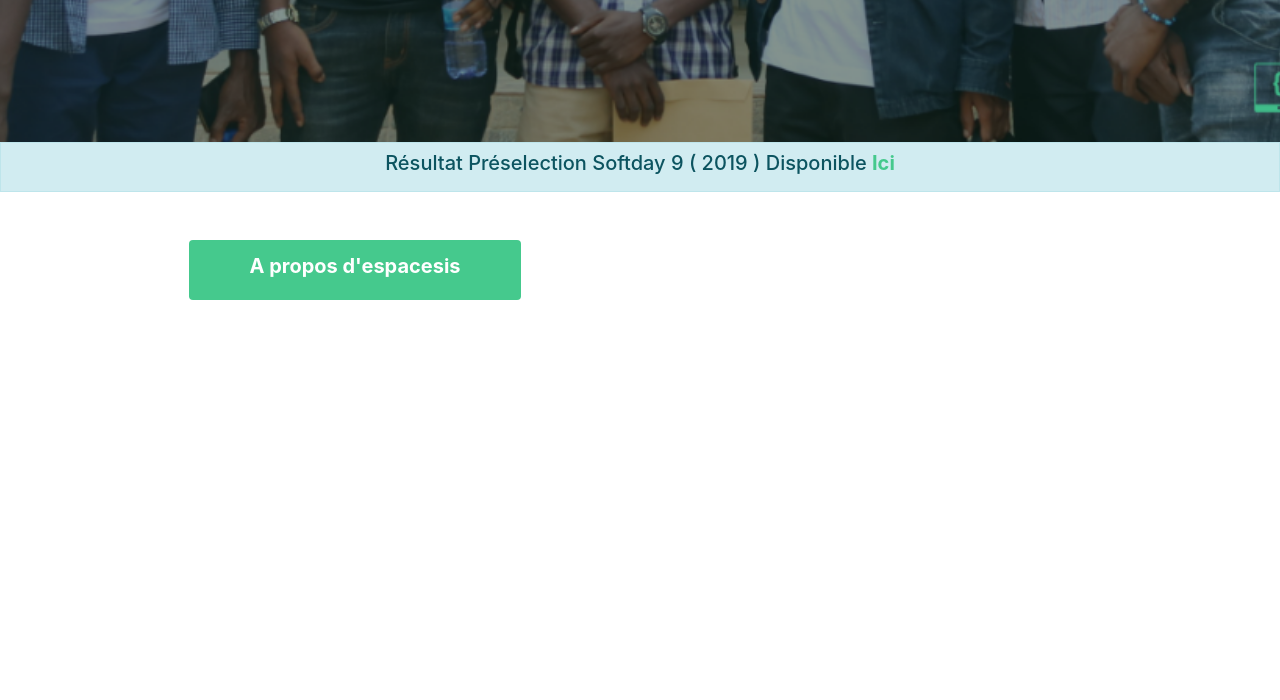
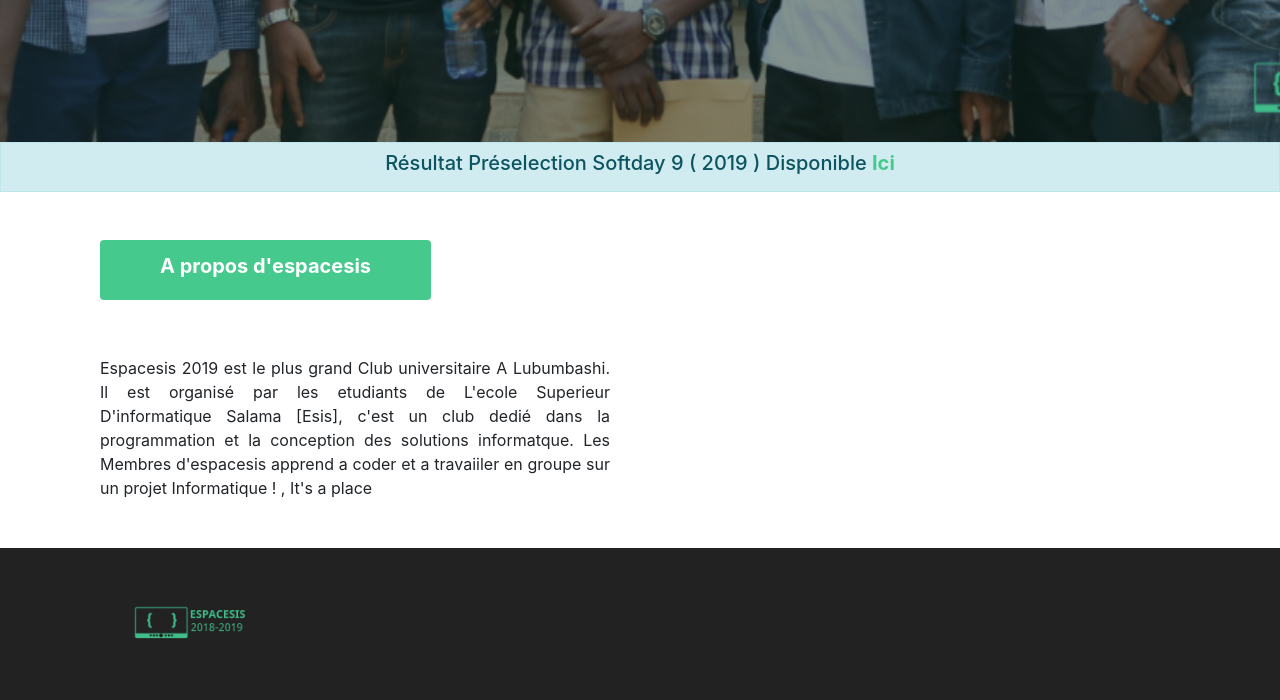
Before and after one commit to espacesis/espacesis, a Django app: template espacesis/templates/pages/home.html in a window 1280 px wide. Shown: the part 720-1420 px from the top of the page. Before the commit the page ends 1020 px from the top, so only its background shows below. Run offline with Django 3.2, Linux system fonts and the light colour scheme; the template is opened without the code that fills it, so the values that code supplies are empty; parts of the project's set-up code (start-up, migrations or seed data) failed here and were passed over; some libraries are stand-ins or nearby versions.

Commit message:
adding Image

```diff
--- a/espacesis/static/sass/project.scss
+++ b/espacesis/static/sass/project.scss
@@ -17,6 +17,7 @@ $pink: #f2dede;
 $dark-pink: #eed3d7;
 $red: #b94a48;
 
+
 ////////////////////////////////
 		//Alerts//
 ////////////////////////////////
--- a/espacesis/templates/pages/home.html
+++ b/espacesis/templates/pages/home.html
@@ -44,8 +44,20 @@
         <div class="col-lg-6 col-md-6 col-sm-12">
             <div class="container">
                 <div class="">
-                    <div class="text-center">
+                    <div class="text-justify">
                         <a class="h5 border-0 btn btn-primary"><p class="px-5 py-2 text-white font-weight-bold h5">{% trans "A propos d'espacesis" %}</p></a>
+                    </div>
+                </div>
+            </div>
+        </div>
+    </div>
+    <div class="mt-5">
+        <div class="row">
+            <div class="col-lg-6 col-md-6 col-sm-12">
+                <div class="container">
+                    <div class="text-justify">
+                        {% trans "Espacesis 2019 est le plus grand Club universitaire A Lubumbashi. Il est organisé par les etudiants de L'ecole Superieur D'informatique Salama [Esis], c'est un club dedié dans la programmation et la conception des solutions informatque. Les Membres d'espacesis apprend a coder et a travaiiler en groupe sur un projet Informatique ! , It's a place  " %}
+                        <!-- The PyConNG 2018 is the largest annual gathering of Python geeks in Nigeria. It is organised by members of the Python Users Nigeria Group, a nonprofit organisation dedicated to advancing the Python community in Nigeria. Python developers get to learn, network and collaborate during the workshops, it’s a place to be! -->
                     </div>
                 </div>
             </div>
@@ -53,4 +65,28 @@
     </div>
 </div>
 
+<!-- <div class="container">
+    <div class="row">
+        <div class="col-lg-6">
+            <img src="{% static 'images/1.jpg' %}" alt="..." class="img-fluid rounded">
+        </div>
+        <div class="col-lg-6">
+            <img src="{% static 'images/1.jpg' %}" alt="..." class="img-fluid rounded">
+        </div>
+    </div>
+</div> -->
+
+<div class="">
+    <div class="col-lg-12 bg-dark">
+        <div class="p-5 container">
+            <div class="col-lg-4 col-md-4 col-sm-12">
+                <div class="">
+                    <img src="{% static 'images/2.png' %}" alt="" width="" height="56" srcset="">
+                </div>
+            </div>
+        </div>
+    </div>
+</div>
+
+
 {% endblock content %}
```
Also changed, not shown: espacesis/static/images/2.png (added), espacesis/static/images/banner1.png (deleted), espacesis/static/images/banner2.png (deleted), espacesis/static/images/q.png (deleted).
